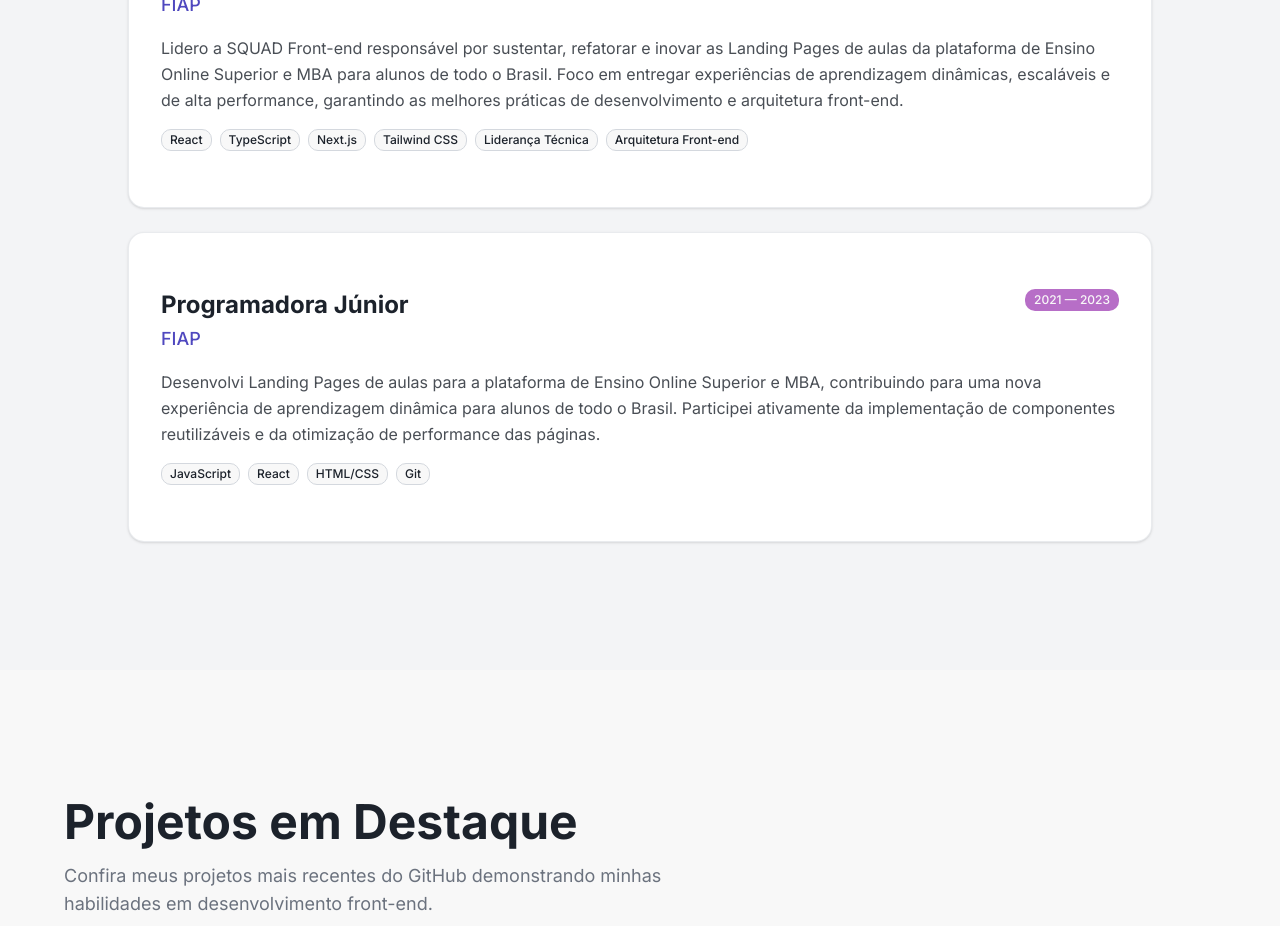
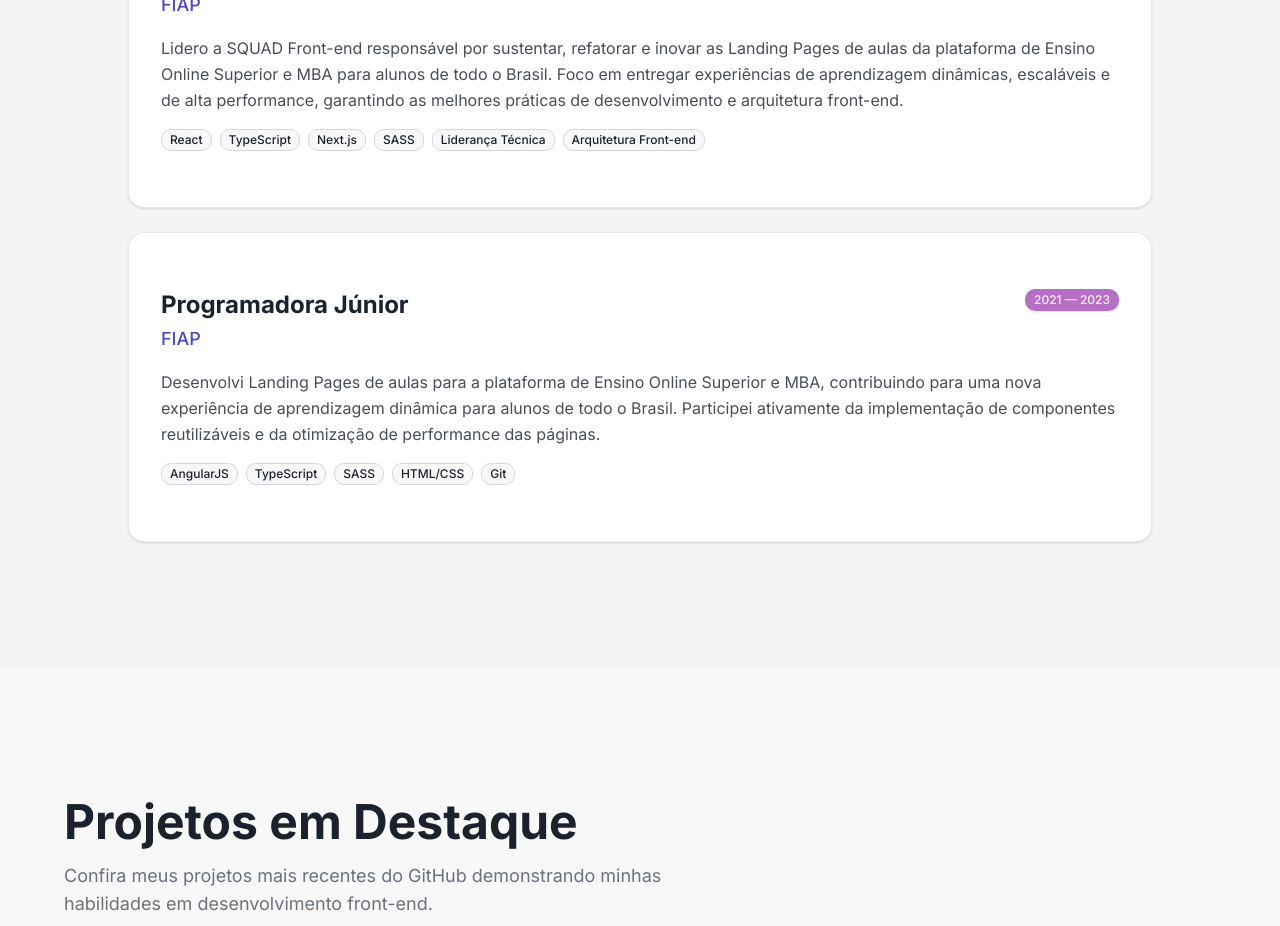
Before and after one commit to Mecduda99/novo-portfolio-2026, a Next.js app: page / in a window 1280 px wide. Shown: the part 1820-2746 px from the top of the page. Built offline with nearby package versions, Linux system fonts and the light colour scheme; no server answers.

Commit message:
fix: technologies eperiences

```diff
--- a/components/sections/experience.tsx
+++ b/components/sections/experience.tsx
@@ -9,7 +9,7 @@ const experiences = [
     period: "2023 — Presente",
     description:
       "Lidero a SQUAD Front-end responsável por sustentar, refatorar e inovar as Landing Pages de aulas da plataforma de Ensino Online Superior e MBA para alunos de todo o Brasil. Foco em entregar experiências de aprendizagem dinâmicas, escaláveis e de alta performance, garantindo as melhores práticas de desenvolvimento e arquitetura front-end.",
-    technologies: ["React", "TypeScript", "Next.js", "Tailwind CSS", "Liderança Técnica", "Arquitetura Front-end"],
+    technologies: ["React", "TypeScript", "Next.js", "SASS", "Liderança Técnica", "Arquitetura Front-end"],
   },
   {
     title: "Programadora Júnior",
@@ -17,7 +17,7 @@ const experiences = [
     period: "2021 — 2023",
     description:
       "Desenvolvi Landing Pages de aulas para a plataforma de Ensino Online Superior e MBA, contribuindo para uma nova experiência de aprendizagem dinâmica para alunos de todo o Brasil. Participei ativamente da implementação de componentes reutilizáveis e da otimização de performance das páginas.",
-    technologies: ["JavaScript", "React", "HTML/CSS", "Git"],
+    technologies: ["AngularJS", "TypeScript", "SASS", "HTML/CSS", "Git"],
   },
 ]
 
```
